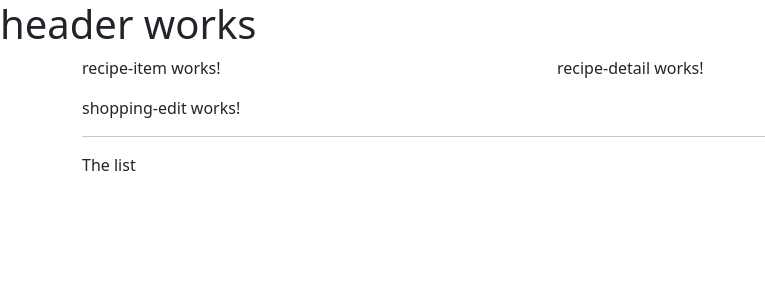
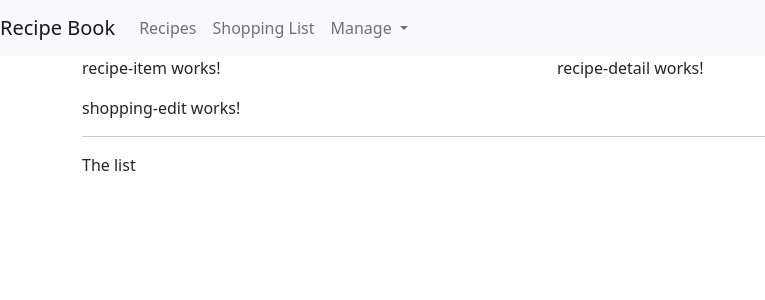
Before and after one commit to ciciiig/AngMax, an Angular app in the folder ang-max/: page / in a window 1280 px wide. Shown: the top 300 px of the page, without its empty margins (0-765 px from the left). Built offline with nearby package versions, Linux system fonts and the light colour scheme.

Commit message:
feat: add navigation bar in header

```diff
--- a/ang-max/src/app/header/header.component.html
+++ b/ang-max/src/app/header/header.component.html
@@ -1 +1,22 @@
-<h1>header works</h1>
+
+<nav class="navbar navbar-light bg-light navbar-expand-md"> <a href="#" class="navbar-brand">Recipe Book</a>
+    <div class="collapse navbar-collapse">
+      <ul class="nav navbar-nav">
+        <li class="nav-item"><a href="#" class="nav-link">Recipes</a>
+        </li>
+        <li class="nav-item"><a href="#" class="nav-link">Shopping List</a>
+        </li>
+      </ul>
+      <ul class="nav navbar-nav ml-auto">
+        <li class="dropdown nav-item"> <a href="#" class="dropdown-toggle nav-link" role="button">Manage <span class="caret"></span></a>
+          <ul
+            class="dropdown-menu">
+            <li class="dropdown-item"><a href="#">Save Data</a>
+            </li>
+            <li class="dropdown-item"><a href="#">Fetch Data</a>
+            </li>
+          </ul>
+        </li>
+      </ul>
+    </div>
+  </nav>
```
